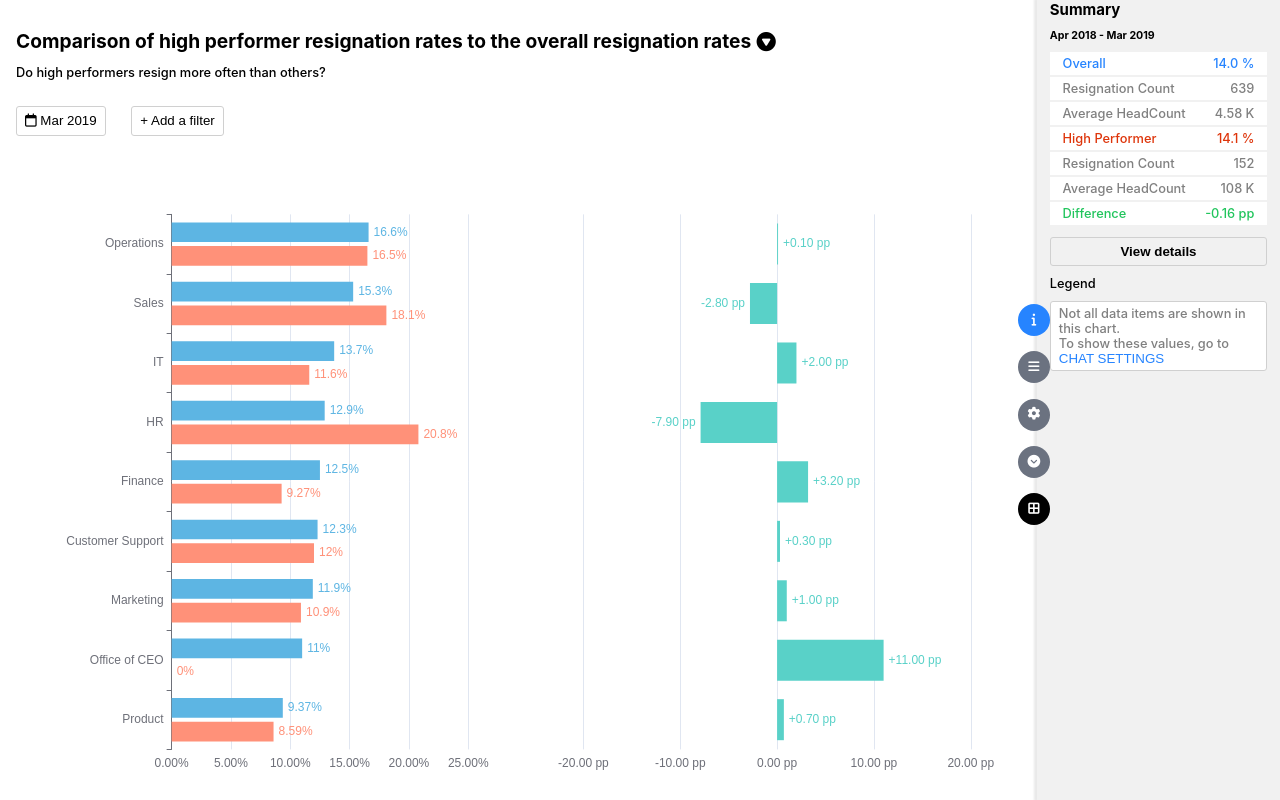
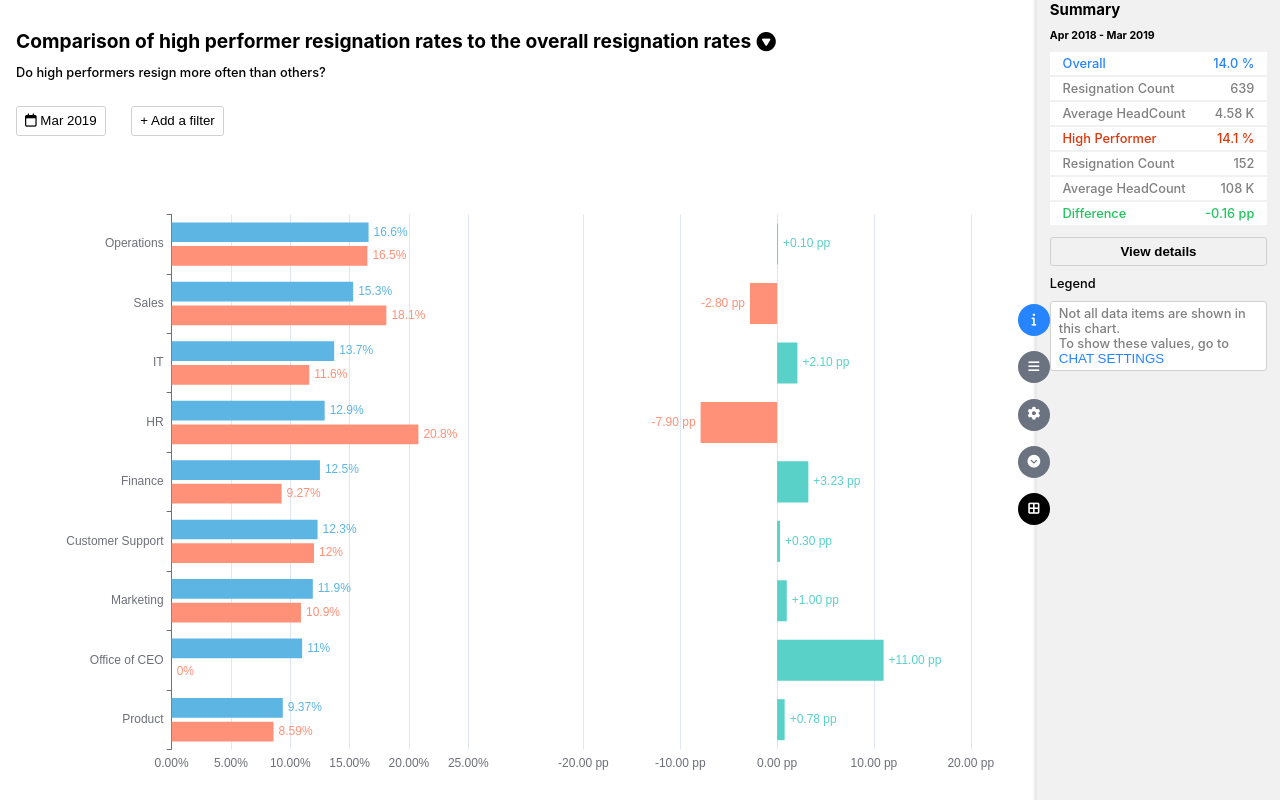
Before and after one commit to krgarima/alphaa, a React (Create React App) app: page / in a window 1280 px wide. Built offline with nearby package versions, Linux system fonts and the light colour scheme.

Commit message:
refactor: json file and change difference chart color

```diff
--- a/src/components/Charts/ComparingResignation.tsx
+++ b/src/components/Charts/ComparingResignation.tsx
@@ -2,12 +2,13 @@ import ReactECharts from "echarts-for-react";
 import comparisonChartData from "../Charts/data/comparisonChartData.json";
 
 const Chart = () => {
-  const formatValues = (obj: { value: number }, name: string) => {
-    if (name === "Overall" || name === "High Performer") return `${obj.value}%`;
-    else if (name === "Chart")
-      return `${obj.value > 0 ? "+" : ""}${obj.value.toFixed(2)} pp`;
-    else return "";
-  };
+  const overallData = comparisonChartData.map((item: any) => item["overall"]);
+  const highPerformerData = comparisonChartData.map(
+    (item: any) => item["high_performer"]
+  );
+  const differenceData = comparisonChartData.map(
+    (item: any) => item["overall"] - item["high_performer"]
+  );
 
   const options = {
     tooltip: {
@@ -76,13 +77,53 @@ const Chart = () => {
         },
       },
     ],
-    series: comparisonChartData.map((data) => ({
-      ...data,
-      label: {
-        ...data.label,
-        formatter: (obj: { value: number }) => formatValues(obj, data.name),
+    series: [
+      {
+        name: "Overall",
+        type: "bar",
+        color: "#5db5e3",
+        label: {
+          show: true,
+          position: "outside",
+          color: "#5db5e3",
+          formatter: (obj: { value: number }) => `${obj.value}%`,
+        },
+        data: overallData,
       },
-    })),
+      {
+        name: "High Performer",
+        type: "bar",
+        color: "#ff9179",
+        label: {
+          show: true,
+          position: "outside",
+          color: "#ff9179",
+          formatter: (obj: { value: number }) => `${obj.value}%`,
+        },
+        data: highPerformerData,
+      },
+      {
+        xAxisIndex: 1,
+        yAxisIndex: 1,
+        name: "Chart",
+        type: "bar",
+        itemStyle: {
+          color: (obj: { value: number }) =>
+            obj.value > 0 ? "#59d1c8" : "#ff9179",
+        },
+        label: {
+          show: true,
+          position: "outside",
+          color: "inherit",
+          formatter: (obj: { value: number }) =>
+            `${obj.value > 0 ? "+" : ""}${obj.value.toFixed(2)} pp`,
+        },
+        emphasis: {
+          focus: "series",
+        },
+        data: differenceData,
+      },
+    ],
   };
 
   return <ReactECharts style={{ height: "85%" }} option={options} />;
--- a/src/components/Charts/data/comparisonChartData.json
+++ b/src/components/Charts/data/comparisonChartData.json
@@ -1,43 +1,47 @@
 [
   {
-    "name": "Overall",
-    "type": "bar",
-    "color": "#5db5e3",
-    "label": {
-      "show": true,
-      "position": "outside",
-      "color": "#5db5e3",
-      "formatter": "{value}%"
-    },
-    "data": [9.37, 11, 11.9, 12.3, 12.5, 12.9, 13.7, 15.3, 16.6]
+    "department": "Operation",
+    "overall": 9.37,
+    "high_performer": 8.59
   },
   {
-    "name": "High Performer",
-    "type": "bar",
-    "color": "#ff9179",
-    "label": {
-      "show": true,
-      "position": "outside",
-      "color": "#ff9179",
-      "formatter": "{value}%"
-    },
-    "data": [8.59, 0, 10.9, 12, 9.27, 20.8, 11.6, 18.1, 16.5]
+    "department": "Office of CEO",
+    "overall": 11,
+    "high_performer": 0
   },
   {
-    "xAxisIndex": 1,
-    "yAxisIndex": 1,
-    "name": "Chart",
-    "type": "bar",
-    "color": "#59d1c8",
-    "label": {
-      "show": true,
-      "position": "outside",
-      "color": "#59d1c8",
-      "formatter": ""
-    },
-    "emphasis": {
-      "focus": "series"
-    },
-    "data": [0.7, 11.0, 1.0, 0.3, 3.2, -7.9, 2.0, -2.8, 0.1]
+    "department": "Marketing",
+    "overall": 11.9,
+    "high_performer": 10.9
+  },
+  {
+    "department": "Customer Support",
+    "overall": 12.3,
+    "high_performer": 12
+  },
+  {
+    "department": "Finance",
+    "overall": 12.5,
+    "high_performer": 9.27
+  },
+  {
+    "department": "HR",
+    "overall": 12.9,
+    "high_performer": 20.8
+  },
+  {
+    "department": "IT",
+    "overall": 13.7,
+    "high_performer": 11.6
+  },
+  {
+    "department": "Sales",
+    "overall": 15.3,
+    "high_performer": 18.1
+  },
+  {
+    "department": "Operations",
+    "overall": 16.6,
+    "high_performer": 16.5
   }
 ]
```
